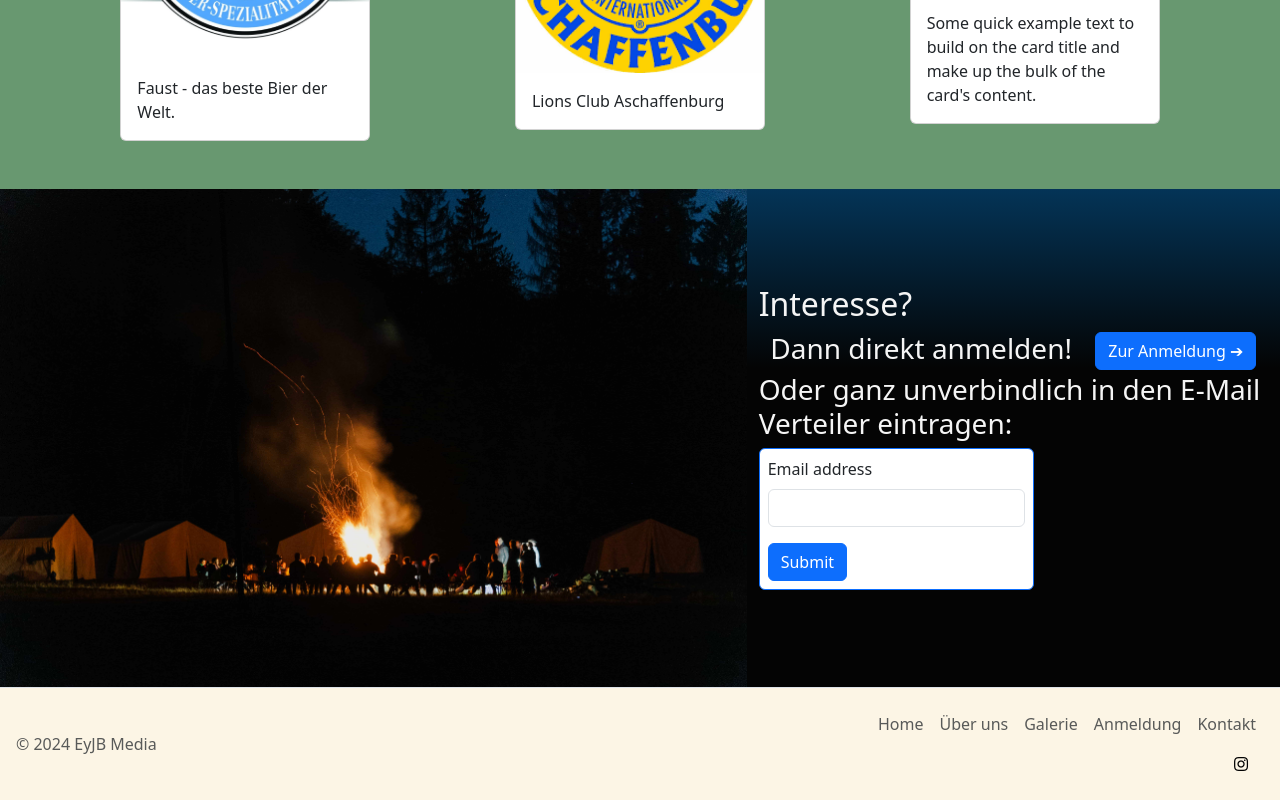
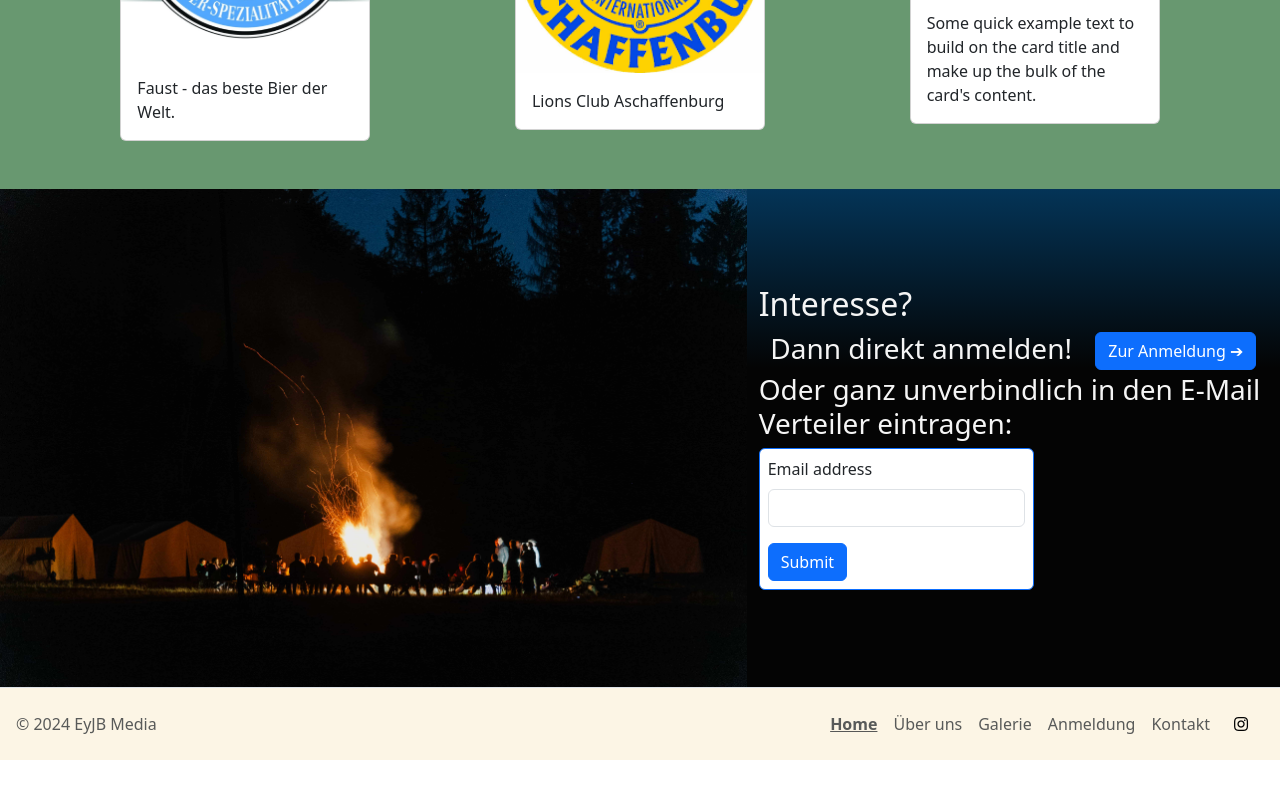
Before and after one commit to JohannesBreitenbach/Zeltlagerwebsite_2.0, a React (Vite) app in the folder Project/zeltlager-app/: page / in a window 1280 px wide. Shown: the part 1460-2260 px from the top of the page. After the commit the page ends 2220 px from the top, so only its background shows below. Built offline with nearby package versions, Linux system fonts and the light colour scheme.

Commit message:
fixed footer

```diff
--- a/Project/zeltlager-app/src/components/footer/Footer.tsx
+++ b/Project/zeltlager-app/src/components/footer/Footer.tsx
@@ -8,11 +8,11 @@ interface FooterProps {
 
 function Footer({ activePage, setActivePage }: FooterProps) {
   return (
-    <div className="footer-bg">
-      <footer className="d-flex flex-wrap justify-content-between align-items-center footer navbar-fixed-bottom px-3 py-3 border-top">
+    <div id="footer-custom">
+      <footer className="d-flex justify-content-between align-items-center footer navbar-fixed-bottom px-3 py-3 border-top">
         <p className="col-md-4 mb-0 text-body-secondary">© 2024 EyJB Media</p>
 
-        <ul className="nav col-md-4 justify-content-end">
+        <ul className="nav col-md-8 justify-content-end">
           <li className="nav-item">
             <a
               id="nav-home"
@@ -68,7 +68,7 @@ function Footer({ activePage, setActivePage }: FooterProps) {
               Kontakt
             </a>
           </li>
-          <li className="nav-item me-3 me-lg-0">
+          <li className="nav-item">
             <a className="nav-link" href="#!">
               <i className="fab fa-instagram" style={{ color: "black" }}></i>
             </a>
--- a/Project/zeltlager-app/src/components/footer/footer.scss
+++ b/Project/zeltlager-app/src/components/footer/footer.scss
@@ -1,8 +1,27 @@
-.footer-bg {
+#footer-custom {
   background-color: #fcf5e5;
   width: 100vw;
 
   .nav-link {
     cursor: pointer;
   }
+
+  .active {
+    text-decoration: underline;
+    font-weight: bold;
+  }
+
+  @media (max-width: 576px) {
+    .footer {
+      flex-direction: column;
+
+      .nav {
+        justify-content: center;
+      }
+
+      .nav-item {
+        margin-bottom: 0.5rem;
+      }
+    }
+  }
 }
--- a/Project/zeltlager-app/src/components/homepage/imagesection/herosection.scss
+++ b/Project/zeltlager-app/src/components/homepage/imagesection/herosection.scss
@@ -126,11 +126,11 @@
 
   @media (max-width: 991px) {
     .digit-container {
-      max-width: 50px;
+      max-width: 90px;
     }
 
     h1 {
-      font-size: 5rem;
+      font-size: 6rem;
       font-weight: bold;
     }
 
@@ -140,14 +140,14 @@
     }
 
     .countdown-flex {
-      gap: 50px;
+      gap: 80px;
     }
   }
 
   @media (max-width: 576px) {
     .countdown-flex {
       flex-direction: column;
-      margin-top: 55px;
+      margin-top: 45px;
     }
 
     .digit-container {
--- a/Project/zeltlager-app/src/components/homepage/info_section/infosection.scss
+++ b/Project/zeltlager-app/src/components/homepage/info_section/infosection.scss
@@ -7,4 +7,8 @@
   border-width: 3px;
 
   max-width: 767px;
+
+  @media (max-width: 576px) {
+    margin-top: 0px;
+  }
 }
```
